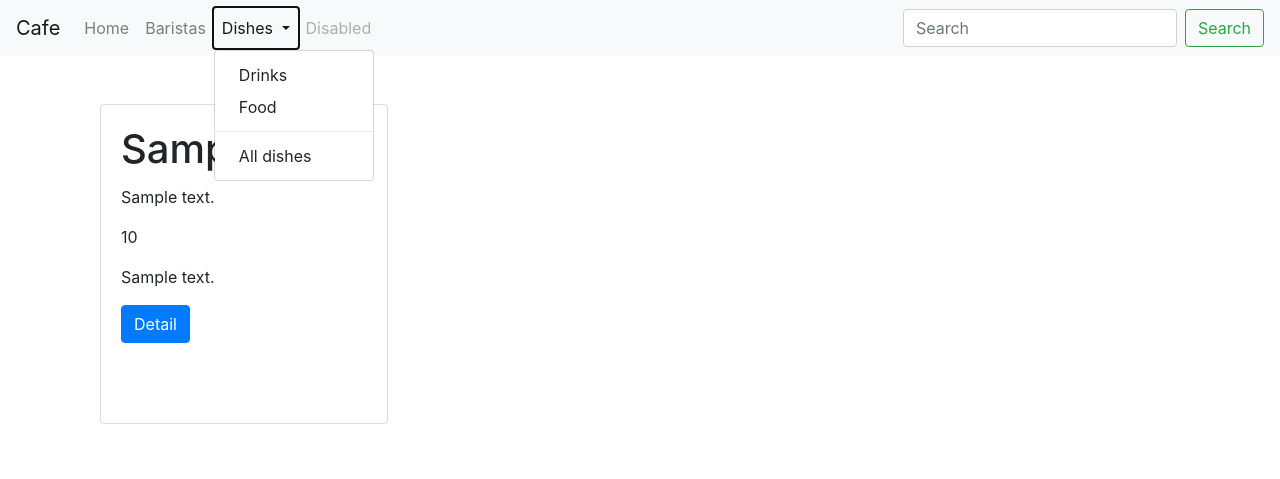
After one commit to kentavrus/cafeBD, a Django app: page /dishes/ in a window 1280 px wide, after a click on "Dishes". The commit adds this page. Shown: the top 479 px of the page. Run offline with Django 3.2, Linux system fonts and the light colour scheme; tables that the repository leaves empty hold one stand-in row (values such as "Sample post"); some libraries are stand-ins or nearby versions.

Commit message:
add Dish model and view

```diff
--- a/cafe/models.py
+++ b/cafe/models.py
@@ -9,4 +9,19 @@ class Barist(models.Model):
     surname = models.CharField("barista's surname", max_length=20, null=False)
     phone = models.CharField("barista's phone number", max_length=13, null=False)
     email = models.CharField("barista's email", max_length=20, null=True)
-    notes = models.TextField("notes", null=False)
+    notes = models.TextField("notes", null=True)
+
+    def __str__(self):
+        return "{} {}".format(self.surname, self.name)
+
+
+class Dish(models.Model):
+    name = models.CharField("dish name", max_length=20)
+    description = models.TextField("dish description")
+    type_of_dish = models.CharField("type of dish", max_length=10)
+    margin = models.IntegerField("margin")
+    price_for_one = models.IntegerField("price")
+    notes = models.TextField("notes", null=True)
+
+    def __str__(self):
+        return "{}".format(self.name)
--- a/cafe/urls.py
+++ b/cafe/urls.py
@@ -7,5 +7,9 @@ app_name = "cafe"
 urlpatterns = [
     path('baristas/', views.baristas, name='baristas'),
     path('<int:barista_ipn>', views.barista_detail, name='barista_detail'),
-    path('', views.index, name='index')
+    path('', views.index, name='index'),
+    path('<int:dish_id>', views.dish_detail, name='dish_detail'),
+    path('dishes/', views.dishes, name='dishes'),
+    path('food/', views.food, name='foods'),
+    path('drinks/', views.drinks, name='drinks')
 ]
--- a/cafe/views.py
+++ b/cafe/views.py
@@ -1,7 +1,7 @@
 from django.http import Http404
 from django.shortcuts import render
 
-from .models import Barist
+from .models import Barist, Dish
 
 
 # Create your views here.
@@ -22,3 +22,35 @@ def barista_detail(request, barista_ipn):
 
 def index(request):
     return render(request, 'cafe/index.html')
+
+
+def dishes(request):
+    try:
+        dishes = Dish.objects.all()
+    except:
+        raise Http404("Dishes not found")
+    return render(request, 'cafe/dishes.html', {"dishes": dishes})
+
+
+def dish_detail(request, dish_id):
+    try:
+        dish = Dish.objects.get(id=dish_id)
+    except:
+        raise Http404("Dish not found")
+    return render(request, 'cafe/dish.html', {"dish": dish})
+
+
+def food(request):
+    try:
+        foods = Dish.objects.filter(type_of_dish="food")
+    except:
+        raise Http404("Foods not found")
+    return render(request, 'cafe/food.html', {"foods": foods})
+
+
+def drinks(request):
+    try:
+        drinks = Dish.objects.filter(type_of_dish="drink")
+    except:
+        raise Http404("Drinks not found")
+    return render(request, 'cafe/drink.html', {"drinks": drinks})
--- a/templates/base.html
+++ b/templates/base.html
@@ -5,12 +5,6 @@
     <title>{% block title %}My site {% endblock %}</title>
     <link rel="stylesheet" href="https://stackpath.bootstrapcdn.com/bootstrap/4.1.3/css/bootstrap.min.css"
           integrity="sha384-MCw98/SFnGE8fJT3GXwEOngsV7Zt27NXFoaoApmYm81iuXoPkFOJwJ8ERdknLPMO" crossorigin="anonymous">
-    <style>
-        li.active {
-            background-color: black;
-        }
-
-    </style>
 </head>
 <body>
 <div id="topheader">
@@ -23,22 +17,22 @@
 
         <div class="collapse navbar-collapse" id="navbarSupportedContent">
             <ul class="navbar-nav mr-auto">
-                <li class="nav-item home">
+                <li class="nav-item">
                     <a class="nav-link" href="{% url "cafe:index" %}">Home <span class="sr-only">(current)</span></a>
                 </li>
-                <li class="nav-item baristas">
+                <li class="nav-item">
                     <a class="nav-link" href="{% url "cafe:baristas" %}">Baristas</a>
                 </li>
-                <li class="nav-item dropdown drop">
-                    <a class="nav-link dropdown-toggle" href="#" id="navbarDropdown" role="button"
+                <li class="nav-item dropdown">
+                    <a class="nav-link dropdown-toggle" href="{% url "cafe:dishes" %}" id="navbarDropdown" role="button"
                        data-toggle="dropdown" aria-haspopup="true" aria-expanded="false">
-                        Dropdown
+                        Dishes
                     </a>
                     <div class="dropdown-menu" aria-labelledby="navbarDropdown">
-                        <a class="dropdown-item" href="#">Action</a>
-                        <a class="dropdown-item" href="#">Another action</a>
+                        <a class="dropdown-item" href="{% url "cafe:drinks" %}">Drinks</a>
+                        <a class="dropdown-item" href="{% url "cafe:foods" %}">Food</a>
                         <div class="dropdown-divider"></div>
-                        <a class="dropdown-item" href="#">Something else here</a>
+                        <a class="dropdown-item" href="{% url "cafe:dishes" %}">All dishes</a>
                     </div>
                 </li>
                 <li class="nav-item">
@@ -56,12 +50,13 @@
     {% block content %}{% endblock %}
 </div>
 </body>
-<script src="http://ajax.googleapis.com/ajax/libs/jquery/1.7.1/jquery.min.js" type="text/javascript"></script>
-<script>
-    $('#topheader .navbar-nav a').on('click', function () {
-        console.log("active")
-        $('#topheader .navbar-nav').find('li.active').removeClass('active');
-        $(this).parent('li').addClass('active');
-    })
-</script>
+<script src="https://code.jquery.com/jquery-3.2.1.slim.min.js"
+        integrity="sha384-KJ3o2DKtIkvYIK3UENzmM7KCkRr/rE9/Qpg6aAZGJwFDMVNA/GpGFF93hXpG5KkN"
+        crossorigin="anonymous"></script>
+<script src="https://cdnjs.cloudflare.com/ajax/libs/popper.js/1.11.0/umd/popper.min.js"
+        integrity="sha384-b/U6ypiBEHpOf/4+1nzFpr53nxSS+GLCkfwBdFNTxtclqqenISfwAzpKaMNFNmj4"
+        crossorigin="anonymous"></script>
+<script src="https://maxcdn.bootstrapcdn.com/bootstrap/4.0.0-beta/js/bootstrap.min.js"
+        integrity="sha384-h0AbiXch4ZDo7tp9hKZ4TsHbi047NrKGLO3SEJAg45jXxnGIfYzk4Si90RDIqNm1"
+        crossorigin="anonymous"></script>
 </html>
--- /dev/null
+++ b/templates/cafe/dishes.html
@@ -0,0 +1,31 @@
+{% extends "base.html" %}
+
+{% block title %}
+    Dishes
+{% endblock %}
+
+{% block content %}
+    {% if dishes %}
+        <div class="py-5">
+            <div class="container">
+                <div class="row">
+                    {% for dish in dishes %}
+                        <div class="col-sm">
+                            <div class="card mb-2" style="width: 18rem; height: 20rem">
+                                <div class="card-body">
+                                    <h1 class="card-title">{{ dish.name }}</h1>
+                                    <p class="card-text">{{ dish.description }}</p>
+                                    <p class="card-text">{{ dish.price_for_one }}</p>
+                                    <p class="card-text">{{ dish.notes }}</p>
+                                    <a href="{% url "cafe:dish_detail" dish.id %}"
+                                       class="btn btn-primary">Detail</a>
+                                </div>
+                            </div>
+                        </div>
+                    {% endfor %}
+                </div>
+            </div>
+        </div>
+
+    {% endif %}
+{% endblock %}
```
Also changed, not shown: templates/cafe/dish.html (added, +18 -0 lines), templates/cafe/drink.html (added, +31 -0 lines), templates/cafe/food.html (added, +31 -0 lines), cafe/migrations/0002_dish.py (added), cafe/migrations/0003_auto_20200401_2031.py (added).
